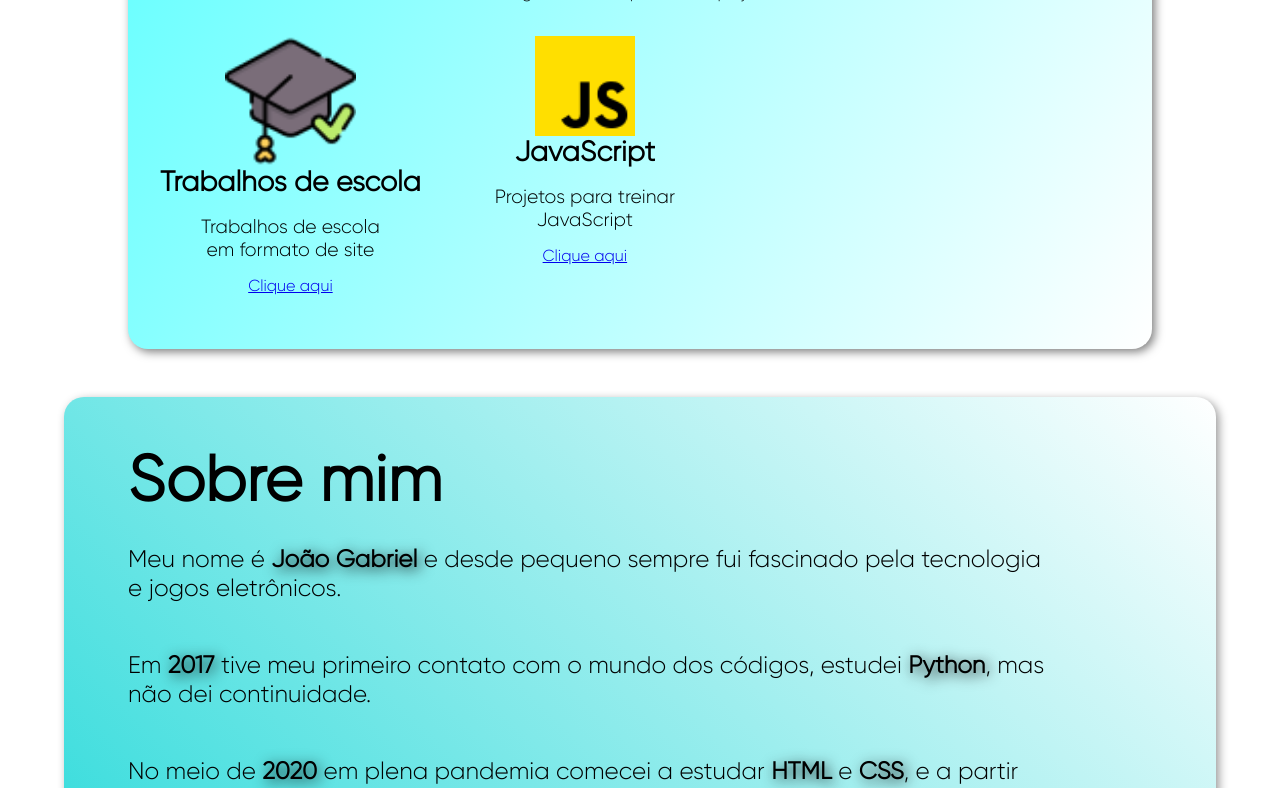
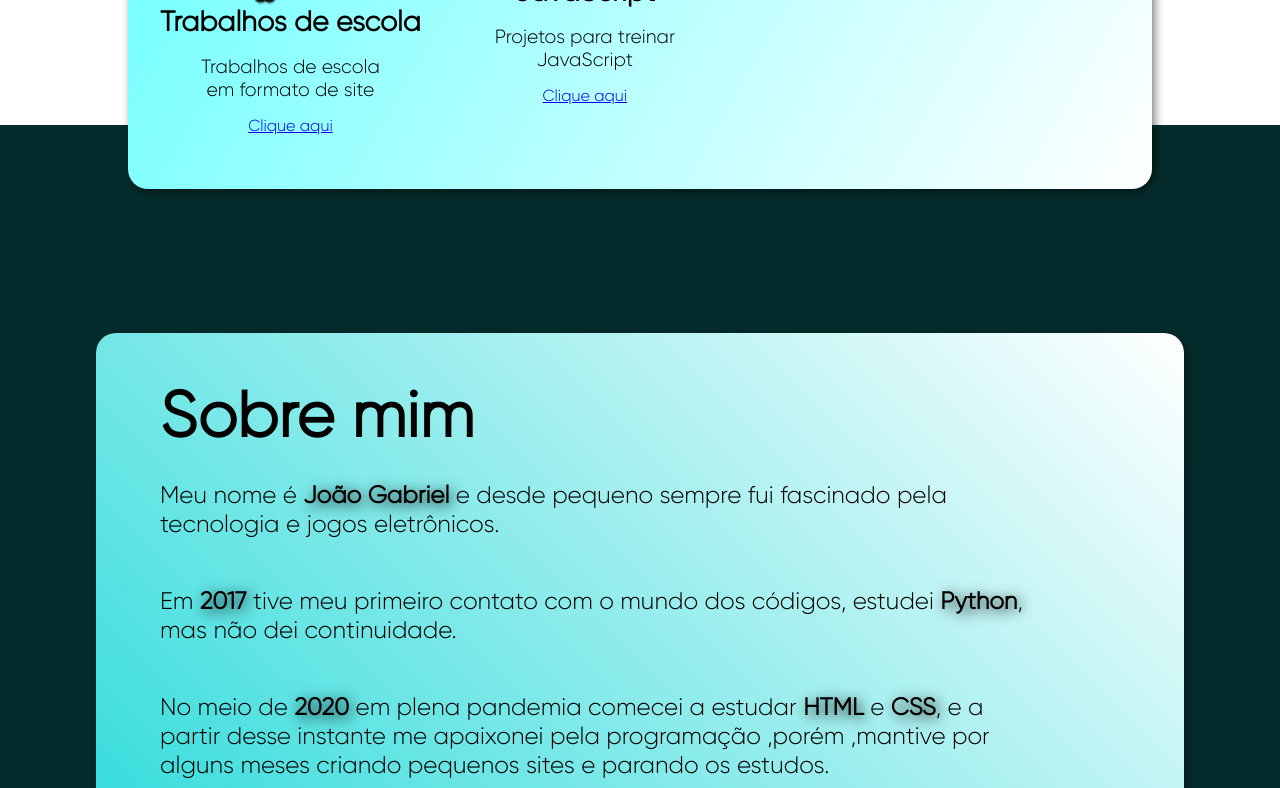
Before and after one commit to oAoj1/Portfolio, a React (Vite) app: page / in a window 1280 px wide. Shown: the part 3140-3928 px from the top of the page. Built offline with nearby package versions, Linux system fonts and the light colour scheme.

Commit message:
arrumando css

```diff
--- a/src/Styles/2_SobreMim.css
+++ b/src/Components/AboutMe/2_SobreMim.css
@@ -2,7 +2,7 @@
     border-radius: 20px;
     filter: drop-shadow(3px 3px 5px rgba(0,0,0,0.4));
     width: 100%;
-    max-width: 90%;
+    max-width: 85%;
     margin: 3em auto;
     padding:3em 4em;
     background:linear-gradient(45deg,#01d3d3,#fff);
--- a/src/Pages/2_SobreMim.jsx
+++ b/src/Components/AboutMe/2_SobreMim.jsx
@@ -1,8 +1,5 @@
 import Fade from 'react-reveal/Fade';
-import Header from '../Components/Header'
-import Footer from '../Components/Footer'
-import '../Styles/2_SobreMim.css'
-import '../Components/Section/Section.css'
+import './2_SobreMim.css'
 
 
 export default function SobreMim(){
--- a/src/Components/Section/Section.css
+++ b/src/Components/Section/Section.css
@@ -138,6 +138,7 @@
 }
 
 .projectsContent{
+    margin-top: -10rem;
     width: 100%;
 }
 
@@ -238,6 +239,13 @@
     color: #0000ff;
 }
 
+
+.sobremimContainer{
+    margin: -7rem 0 5rem 0;
+    padding: 10rem 0;
+    background-color: #052c2c;
+}
+
 @media screen and (max-width:1000px){
     .infoContent{
         padding: 1em;
--- a/src/Components/Section/index.jsx
+++ b/src/Components/Section/index.jsx
@@ -8,7 +8,7 @@ import { useState } from 'react'
 import { FaReact } from 'react-icons/fa'
 import { projetosContent } from '../../Data/projetosData'
 import { todosProjetosData } from '../../Data/todosProjetosData'
-import SobreMim from '../../Pages/2_SobreMim';
+import SobreMim from '../AboutMe/2_SobreMim';
 
 export default function Section(){
 
@@ -105,7 +105,7 @@ export default function Section(){
 
             </section>
 
-            <section id='sobremimSection'>
+            <section className='sobremimContainer' id='sobremimSection'>
                 <SobreMim/>
             </section>
 
--- a/src/Pages/0_Routes.jsx
+++ b/src/Pages/0_Routes.jsx
@@ -1,13 +1,11 @@
 import { BrowserRouter as Router, Routes , Route } from "react-router-dom";
 import Principal from './1_Principal';
-import SobreMim from "./2_SobreMim";
 
 export default function AppRoutes(){
     return(
         <Router>
             <Routes>
                 <Route path="/" element={<Principal/>}/>
-                <Route path="/sobremim" element={<SobreMim/>}/>
             </Routes>
         </Router>
     )
```
